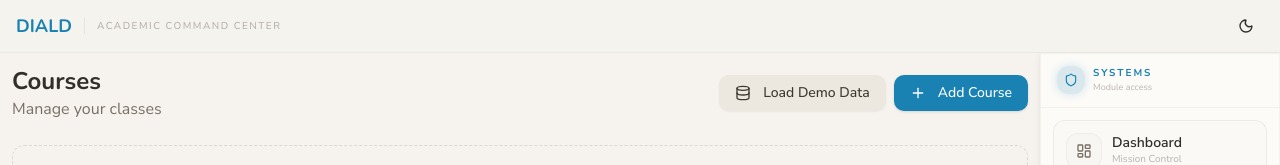
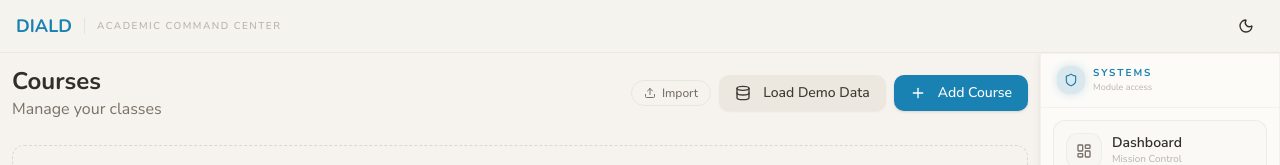
Before and after one commit to gbasran/DIALD, a Next.js app: page /courses in a window 1280 px wide. Shown: the top 165 px of the page. Built offline with nearby package versions, Linux system fonts and the light colour scheme.

Commit message:
Add ImportButton pill links to dashboard, courses, and assignments pages
- Reusable pill button with Upload icon linking to /import
- Placed in header area of all three pages for easy discovery

```diff
--- a/src/app/page.tsx
+++ b/src/app/page.tsx
@@ -19,6 +19,7 @@ import { FocusTimePanel } from '@/components/dashboard/FocusTimePanel';
 import { StatusDots } from '@/components/assignments/StatusDots';
 import { useLastConversation } from '@/hooks/use-last-conversation';
 import { useFocusSessions } from '@/hooks/use-focus-sessions';
+import { ImportButton } from '@/components/import/ImportButton';
 import type { ClassTime } from '@/lib/types';
 
 const WEEK_DAYS = ['Monday', 'Tuesday', 'Wednesday', 'Thursday', 'Friday', 'Saturday', 'Sunday'] as const;
@@ -108,9 +109,12 @@ export default function DashboardPage() {
           <p className="text-xs font-medium text-muted-foreground">Good {greeting || 'evening'}</p>
           <h2 className="font-heading text-xl font-bold tracking-tight">Mission Control</h2>
         </div>
-        <p className="text-[11px] text-muted-foreground">
-          {new Date().toLocaleDateString('en-US', { weekday: 'long', month: 'short', day: 'numeric' })}
-        </p>
+        <div className="flex items-center gap-3">
+          <ImportButton />
+          <p className="text-[11px] text-muted-foreground">
+            {new Date().toLocaleDateString('en-US', { weekday: 'long', month: 'short', day: 'numeric' })}
+          </p>
+        </div>
       </div>
 
       {/* Full viewport grid */}
--- a/src/components/assignments/AssignmentsContent.tsx
+++ b/src/components/assignments/AssignmentsContent.tsx
@@ -18,6 +18,7 @@ import { AssignmentList } from '@/components/assignments/AssignmentList';
 import { WeeklyTimeline } from '@/components/assignments/WeeklyTimeline';
 import { STORAGE_KEYS } from '@/lib/types';
 import type { Assignment } from '@/lib/types';
+import { ImportButton } from '@/components/import/ImportButton';
 import { Plus, Database, BookOpen } from 'lucide-react';
 
 export function AssignmentsContent() {
@@ -107,6 +108,7 @@ export function AssignmentsContent() {
           <p className="text-muted-foreground">Manage your tasks</p>
         </div>
         <div className="flex items-center gap-3">
+          <ImportButton />
           <div className="flex gap-2">
             {assignments.length === 0 && (
               <Button variant="secondary" onClick={handleLoadDemoData}>
--- a/src/components/courses/CoursesContent.tsx
+++ b/src/components/courses/CoursesContent.tsx
@@ -13,6 +13,7 @@ import {
 import { CourseForm } from '@/components/courses/CourseForm';
 import { CourseList } from '@/components/courses/CourseList';
 import type { Course } from '@/lib/types';
+import { ImportButton } from '@/components/import/ImportButton';
 import { Plus, Database } from 'lucide-react';
 
 export function CoursesContent() {
@@ -64,7 +65,8 @@ export function CoursesContent() {
           <h2 className="font-heading text-2xl font-bold">Courses</h2>
           <p className="text-muted-foreground">Manage your classes</p>
         </div>
-        <div className="flex gap-2">
+        <div className="flex items-center gap-2">
+          <ImportButton />
           {courses.length === 0 && (
             <Button variant="secondary" onClick={loadDemoData}>
               <Database className="h-4 w-4 mr-1" />
--- /dev/null
+++ b/src/components/import/ImportButton.tsx
@@ -0,0 +1,14 @@
+import Link from 'next/link';
+import { Upload } from 'lucide-react';
+
+export function ImportButton() {
+  return (
+    <Link
+      href="/import"
+      className="inline-flex items-center gap-1.5 rounded-full border border-border/50 px-3 py-1 text-xs font-medium text-muted-foreground hover:bg-muted/50 hover:text-foreground transition-colors"
+    >
+      <Upload className="h-3 w-3" />
+      Import
+    </Link>
+  );
+}
```
